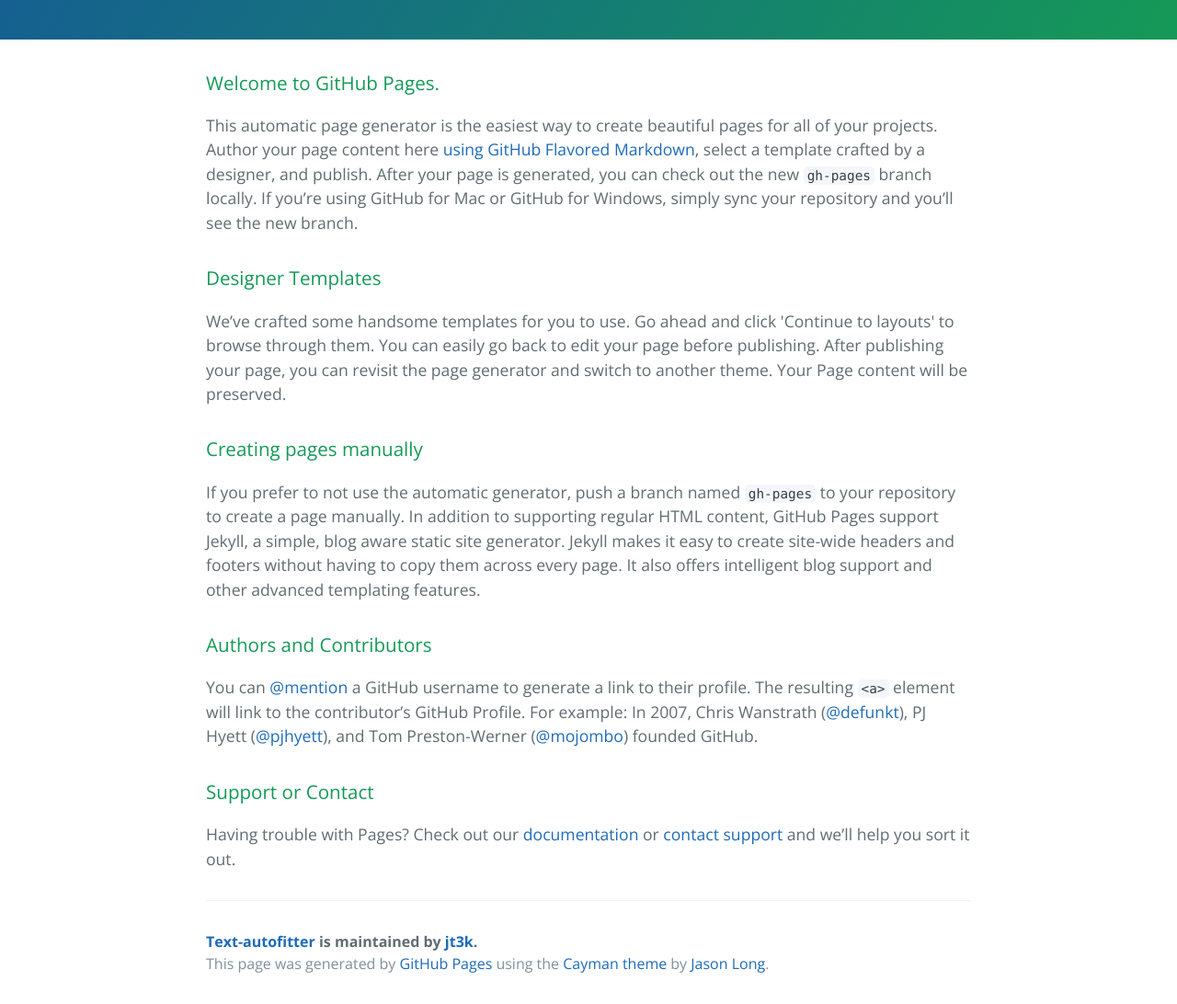
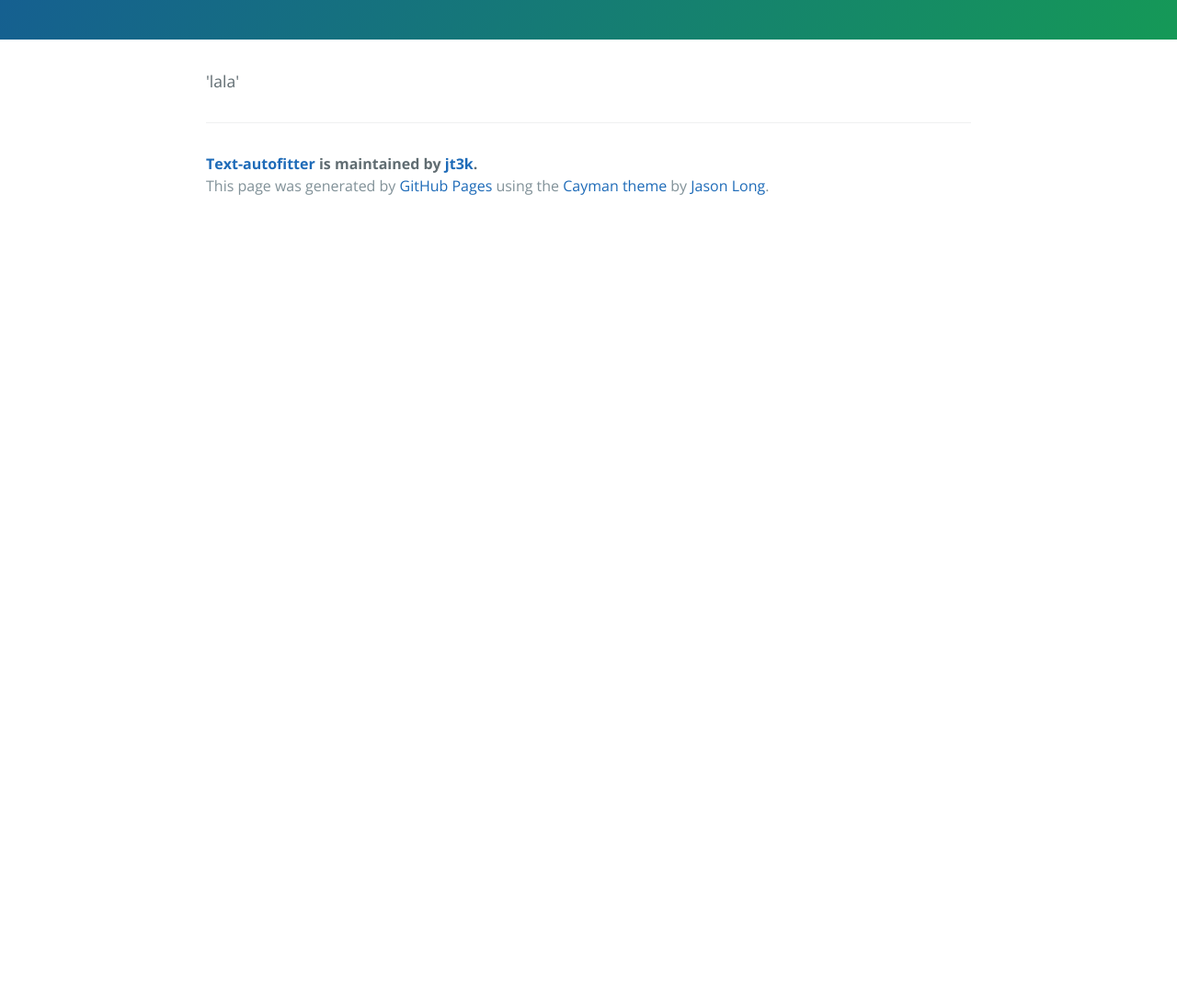
Before and after one commit to jt3k/text-autofitter, a plain HTML site: page index.html in a window 1280 px wide. Shown: the part 340-1432 px from the top of the page at 92% size. After the commit the page ends 800 px from the top, so only its background shows below. Drawn offline with nearby package versions, Linux system fonts and the light colour scheme.

```diff
--- a/index.html
+++ b/index.html
@@ -19,30 +19,7 @@
     </section>
 
     <section class="main-content">
-      <h3>
-<a id="welcome-to-github-pages" class="anchor" href="#welcome-to-github-pages" aria-hidden="true"><span class="octicon octicon-link"></span></a>Welcome to GitHub Pages.</h3>
-
-<p>This automatic page generator is the easiest way to create beautiful pages for all of your projects. Author your page content here <a href="https://guides.github.com/features/mastering-markdown/">using GitHub Flavored Markdown</a>, select a template crafted by a designer, and publish. After your page is generated, you can check out the new <code>gh-pages</code> branch locally. If you’re using GitHub for Mac or GitHub for Windows, simply sync your repository and you’ll see the new branch.</p>
-
-<h3>
-<a id="designer-templates" class="anchor" href="#designer-templates" aria-hidden="true"><span class="octicon octicon-link"></span></a>Designer Templates</h3>
-
-<p>We’ve crafted some handsome templates for you to use. Go ahead and click 'Continue to layouts' to browse through them. You can easily go back to edit your page before publishing. After publishing your page, you can revisit the page generator and switch to another theme. Your Page content will be preserved.</p>
-
-<h3>
-<a id="creating-pages-manually" class="anchor" href="#creating-pages-manually" aria-hidden="true"><span class="octicon octicon-link"></span></a>Creating pages manually</h3>
-
-<p>If you prefer to not use the automatic generator, push a branch named <code>gh-pages</code> to your repository to create a page manually. In addition to supporting regular HTML content, GitHub Pages support Jekyll, a simple, blog aware static site generator. Jekyll makes it easy to create site-wide headers and footers without having to copy them across every page. It also offers intelligent blog support and other advanced templating features.</p>
-
-<h3>
-<a id="authors-and-contributors" class="anchor" href="#authors-and-contributors" aria-hidden="true"><span class="octicon octicon-link"></span></a>Authors and Contributors</h3>
-
-<p>You can <a href="https://github.com/blog/821" class="user-mention">@mention</a> a GitHub username to generate a link to their profile. The resulting <code>&lt;a&gt;</code> element will link to the contributor’s GitHub Profile. For example: In 2007, Chris Wanstrath (<a href="https://github.com/defunkt" class="user-mention">@defunkt</a>), PJ Hyett (<a href="https://github.com/pjhyett" class="user-mention">@pjhyett</a>), and Tom Preston-Werner (<a href="https://github.com/mojombo" class="user-mention">@mojombo</a>) founded GitHub.</p>
-
-<h3>
-<a id="support-or-contact" class="anchor" href="#support-or-contact" aria-hidden="true"><span class="octicon octicon-link"></span></a>Support or Contact</h3>
-
-<p>Having trouble with Pages? Check out our <a href="https://help.github.com/pages">documentation</a> or <a href="https://github.com/contact">contact support</a> and we’ll help you sort it out.</p>
+      <p>'lala'</p>
 
       <footer class="site-footer">
         <span class="site-footer-owner"><a href="https://github.com/jt3k/text-autofitter">Text-autofitter</a> is maintained by <a href="https://github.com/jt3k">jt3k</a>.</span>
@@ -52,6 +29,16 @@
 
     </section>
 
+            <script type="text/javascript">
+            var gaJsHost = (("https:" == document.location.protocol) ? "https://ssl." : "http://www.");
+            document.write(unescape("%3Cscript src='" + gaJsHost + "google-analytics.com/ga.js' type='text/javascript'%3E%3C/script%3E"));
+          </script>
+          <script type="text/javascript">
+            try {
+              var pageTracker = _gat._getTracker("UA-65883489-1");
+            pageTracker._trackPageview();
+            } catch(err) {}
+          </script>
 
   </body>
 </html>
```
Also changed, not shown: params.json (+1 -1 lines).
